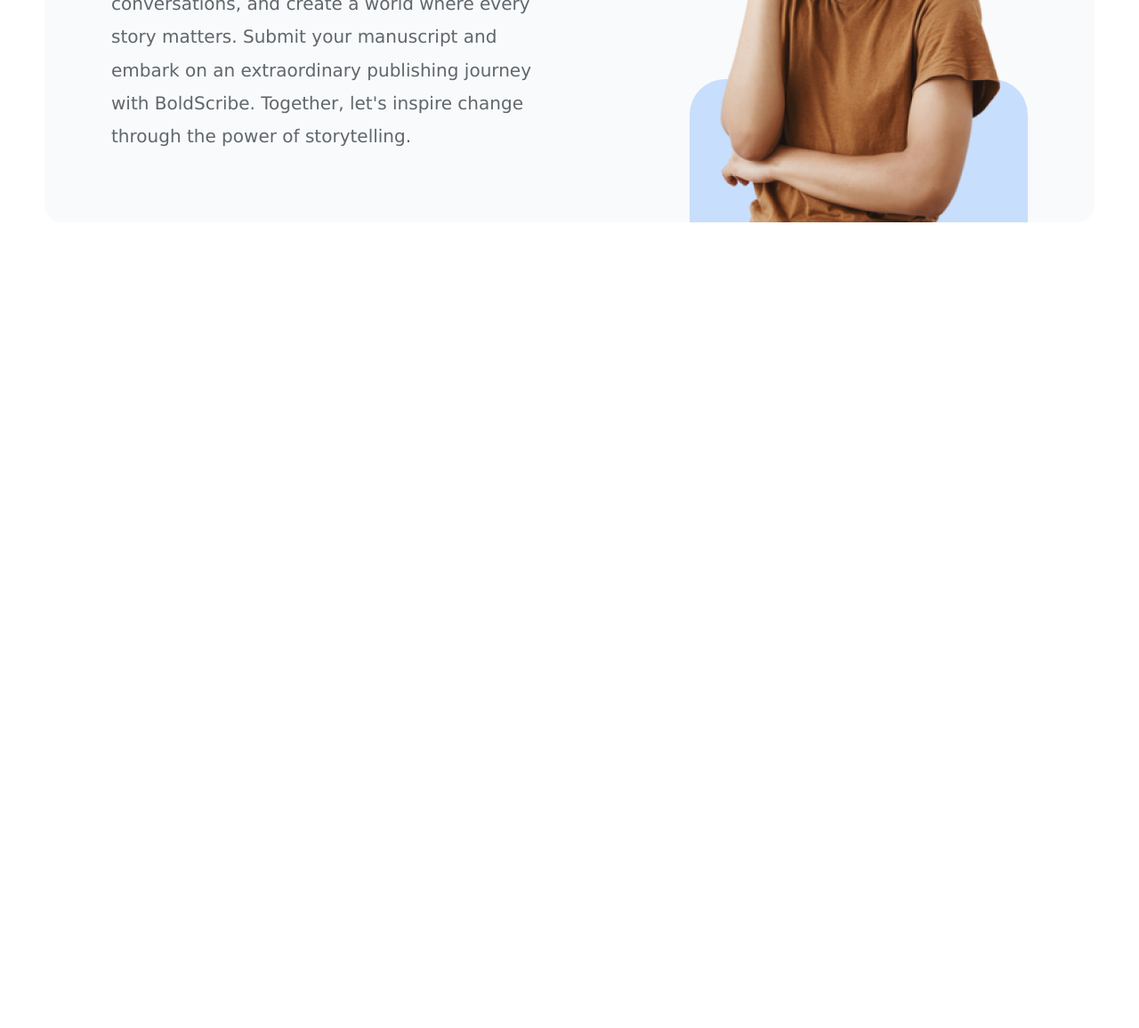
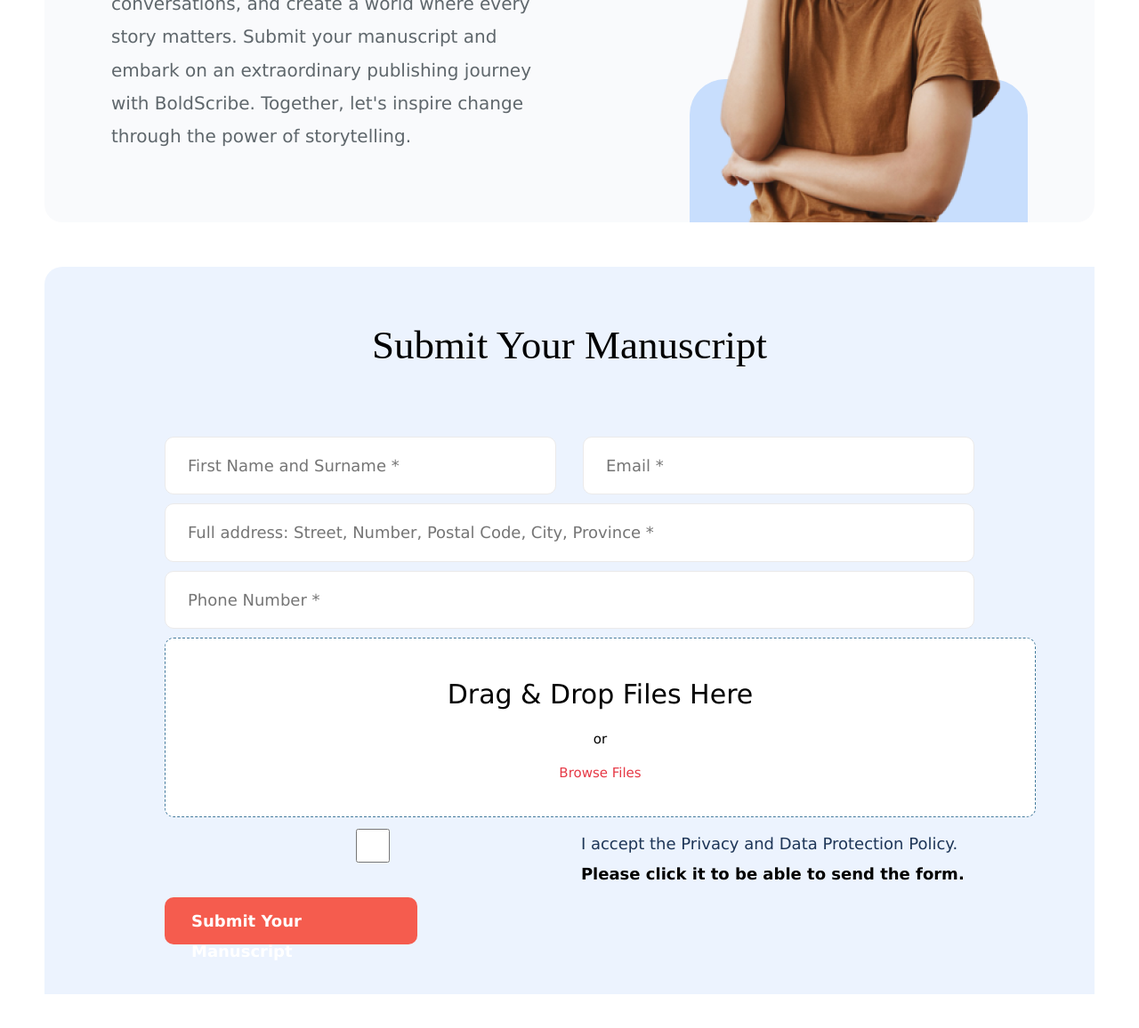
Before and after one commit to ayoakeni/Bold-scribe, a plain HTML site: page index.html in a window 1280 px wide. Shown: the part 1165-2321 px from the top of the page at 89% size. Before the commit the page ends 1465 px from the top, so only its background shows below. Drawn offline with Linux system fonts and the light colour scheme.

Commit message:
updated form

```diff
--- a/boldscribe.css
+++ b/boldscribe.css
@@ -249,3 +249,130 @@ main{
   opacity: 0px;
   background-color: #C8DEFD;
 }
+  .form-submit{
+  display: flex;
+  flex-direction: column;
+  padding: 56px 135px 56px 135px;
+  gap: 10px;
+  border-radius: 20px 0px 0px 0px;
+  opacity: 0px;
+  background-color: #ECF3FE;
+  }
+  .form-submit .s-m{
+  font-family: Sorts Mill Goudy;
+  font-size: 45px;
+  font-weight: 400;
+  line-height: 64.71px;
+  text-align: left;
+  margin: auto;
+}
+.form-submit form{
+  display: flex;
+  flex-direction: column;
+  gap: 10px;
+  margin-top: 60px;
+}
+.form-submit form input{
+  font-family: Lucida Grande;
+  font-size: 18px;
+  font-weight: 400;
+  line-height: 33.47px;
+  text-align: left;
+  color: #818397;
+  outline-color: #F55C4E;
+  padding: 15px 25px 15px 25px;
+  border-radius: 10px;
+  border: 1px solid #EBEAEA;
+  width: 100%;
+  opacity: 0px;
+  background-color: #FFFFFF;
+}
+.form-submit form .n-e{
+  display: flex;
+  gap: 30px;
+}
+.drag-box{
+  display: flex;
+  flex-direction: column;
+  justify-content: center;
+  align-items: center;
+  width: 979px;
+  height: 202px;
+  border-radius: 10px;
+  opacity: 0px;
+  border: 1px dashed #457B9D;
+  background-color: #FFFFFF;
+  cursor: pointer;
+}
+.drag-box .d-txt{
+  font-family: Lucida Grande;
+  font-size: 30px;
+  font-weight: 400;
+  line-height: 55.79px;
+  text-align: left;
+  color: #000000;
+}
+.drag-box .or-br{
+  display: flex;
+  flex-direction: column;
+  align-items: center;
+}
+.drag-box .or-br span:first-child{
+  font-family: Lucida Grande;
+  font-size: 15px;
+  font-weight: 400;
+  line-height: 27.9px;
+  text-align: left;
+  color: #000000;
+  margin-top: 9px;
+}
+.drag-box .or-br span:last-child{
+  font-family: Lucida Grande;
+  font-size: 15px;
+  font-weight: 400;
+  line-height: 27.9px;
+  text-align: left;
+  color: #E63946;
+  margin-top: 10px;
+}
+.ac-t{
+  display: flex;
+  margin-top: 3px;
+}
+.ac-t input{
+  width: 40px;
+  height: 38px;
+  border-radius: 10px;
+  border: 1px solid #1D3557B2;
+  opacity: 0px;
+  background-color: #FFFFFF;
+}
+.ac-t span{
+  font-family: Lucida Grande;
+  font-size: 18px;
+  font-weight: 400;
+  line-height: 33.47px;
+  text-align: left;
+  color: #1D3557;
+}
+.ac-t span b{
+  color: #000000;
+}
+.form-submit form button{
+  font-family: Lucida Grande;
+  font-size: 18px;
+  font-weight: 700;
+  line-height: 33.47px;
+  text-align: left;
+  width: 284px;
+  height: 53px;
+  left: 1px;
+  padding: 10px 30px 10px 30px;
+  gap: 10px;
+  border-radius: 10px;
+  border: none;
+  opacity: 0px;
+  background-color: #F55C4E;
+  color: #FFFFFF;
+  cursor: pointer;
+}
--- a/index.html
+++ b/index.html
@@ -62,6 +62,29 @@
             <div class="img-p"></div>
           </div>
         </div>
+        <div class="form-submit">
+          <span class="s-m">Submit Your Manuscript</span>
+          <form action="">
+            <div class="n-e">
+              <input type="text" id="name" name="name" required placeholder="First Name and Surname *">
+              <input type="email" id="email" name="email" required placeholder="Email *">
+            </div>
+            <input type="text" id="address" name="address" required placeholder="Full address: Street, Number, Postal Code, City, Province *">
+            <input type="tel" id="phone" name="phone" required placeholder="Phone Number *" pattern="[0-9]{10}">
+            <div class="drag-box">
+              <span class="d-txt">Drag & Drop Files Here</span>
+              <span class="or-br">
+                <span>or</span>
+                <span>Browse Files</span>
+              </span>
+            </div>
+            <div class="ac-t">
+              <input type="checkbox" name="" id="">
+              <span>I accept the Privacy and Data Protection Policy. <b>Please click it to be able to send the form.</b></span>
+            </div>
+            <button type="submit">Submit Your Manuscript</button>
+          </form>
+        </div>
       </main>
     </section>
   </body>
```
